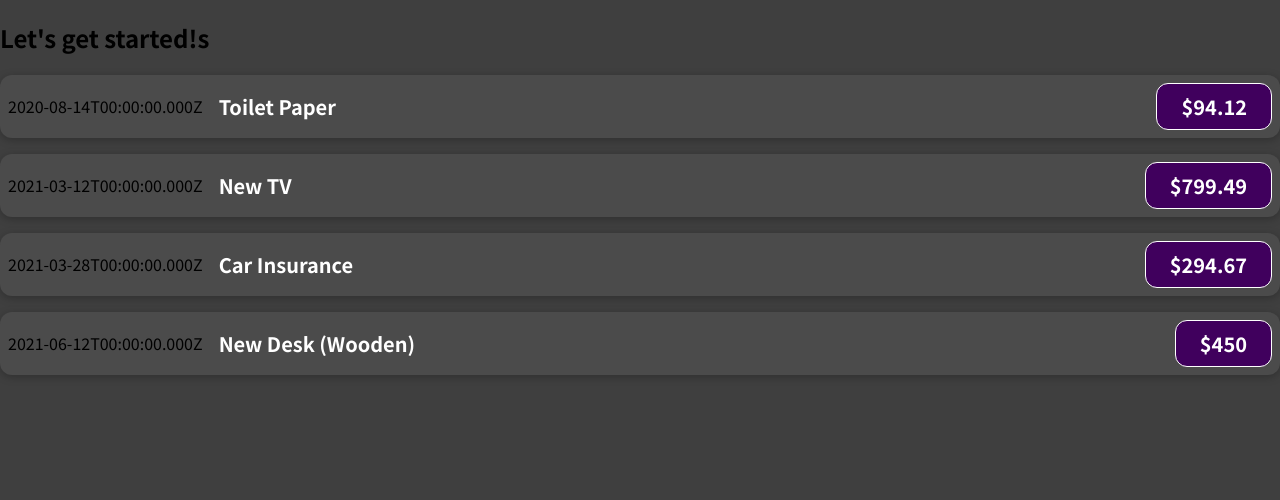
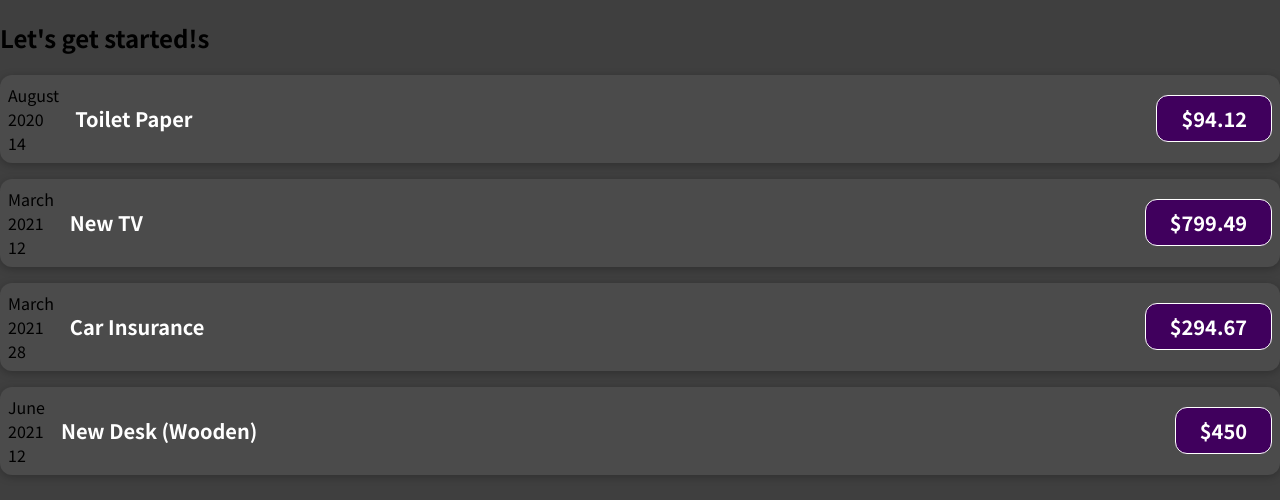
Before and after one commit to Persiwal/expenses-react, a JavaScript app: page / in a window 1280 px wide. Shown: the top 500 px of the page. Built offline with nearby package versions, Linux system fonts and the light colour scheme.

Commit message:
Change date display in ExpenseItem component

```diff
--- a/src/App.js
+++ b/src/App.js
@@ -29,22 +29,22 @@ function App() {
       <ExpenseItem
         title={expenses[0].title}
         amount={expenses[0].amount}
-        date={expenses[0].date.toISOString()}
+        date={expenses[0].date}
       ></ExpenseItem>
       <ExpenseItem
         title={expenses[1].title}
         amount={expenses[1].amount}
-        date={expenses[1].date.toISOString()}
+        date={expenses[1].date}
       ></ExpenseItem>
       <ExpenseItem
         title={expenses[2].title}
         amount={expenses[2].amount}
-        date={expenses[2].date.toISOString()}
+        date={expenses[2].date}
       ></ExpenseItem>
       <ExpenseItem
         title={expenses[3].title}
         amount={expenses[3].amount}
-        date={expenses[3].date.toISOString()}
+        date={expenses[3].date}
       ></ExpenseItem>
     </div>
   );
--- a/src/components/ExpenseItem.js
+++ b/src/components/ExpenseItem.js
@@ -2,9 +2,17 @@ import "./ExpenseItem.css";
 
 function ExpenseItem(props) {
 
+    const month = props.date.toLocaleString("en-US", { month: "long" });
+    const year = props.date.getFullYear();
+    const day = props.date.toLocaleString("en-US", { day: "2-digit" });
+
   return (
     <div className="expense-item">
-      <div>{props.date}</div>
+      <div>
+        <div>{month}</div>
+        <div>{year}</div>
+        <div>{day}</div>
+      </div>
       <div className="expense-item__description">
         <h2>{props.title}</h2>
         <div className="expense-item__price">${props.amount}</div>
```
Also changed, not shown: 1 other file (tests, documents, lock files or other folders).
